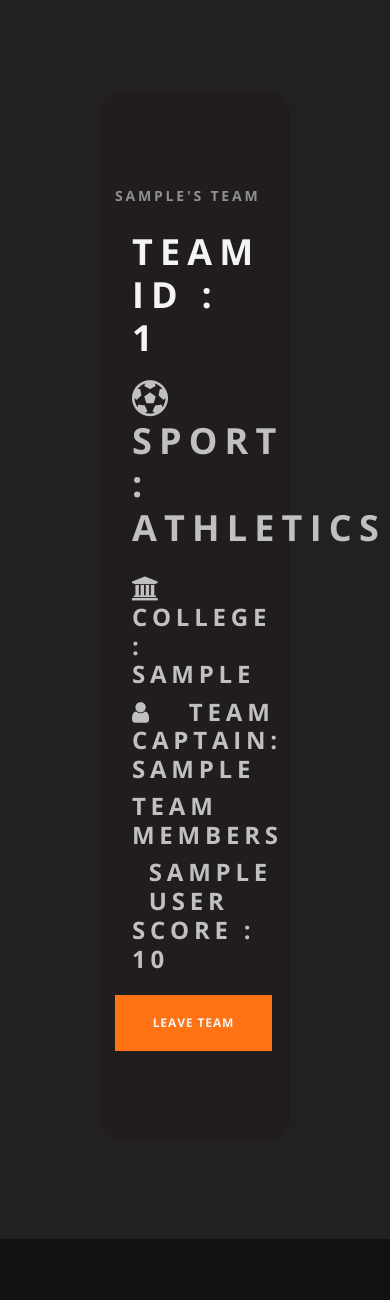
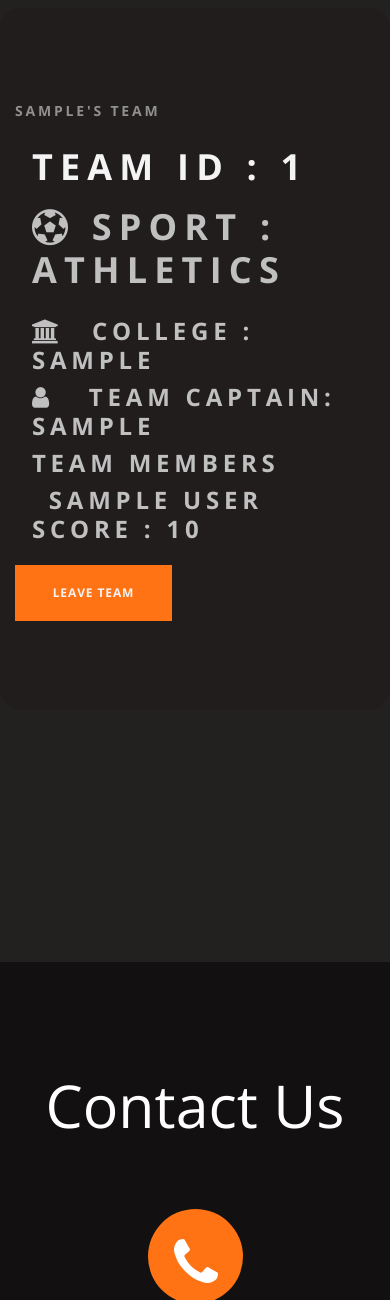
Before and after one commit to tanishqj2005/varchas, a Django app: page /account/myTeam in a window 390 px wide. Shown: the top 1300 px of the page. Run offline with Django 3.2, Linux system fonts and the light colour scheme; a user stored in the database is signed in; tables that the repository leaves empty hold one stand-in row (values such as "Sample post"); some libraries are stand-ins or nearby versions.

Commit message:
create responsive Team page

```diff
--- a/templates/accounts/myTeam.html
+++ b/templates/accounts/myTeam.html
@@ -2,10 +2,30 @@
 {% load static %}
 {% block body %}
   {% csrf_token %}
+  <style>
+    @media screen and (min-width: 300px) {
+      .pad{
+        padding: 0 0 30vh 0;
+      }
+
+    }
+     @media screen and (min-width: 400px) {
+      .pad{
+        padding: 10vh 4vh 12vh 4vh;
+      }
+
+    }
+    @media screen and (min-width: 700px) {
+      .pad{
+        padding: 5% 10% 10% 10%;
+      }
+
+    }
+  </style>
   <!-- Profile -->
   <div class="cta" style=" ">
-    <div style="padding: 100px;padding-top: 10vh"
-         class="d-flex flex-xl-row flex-column align-items-start justify-content-start">
+    <div
+         class="d-flex flex-xl-row pad flex-column align-items-start justify-content-start">
 
 
       <div class="cta_content" style="width: 100%;margin-top: 1vh; background-color: #211d1d;border-radius: 20px">
```
